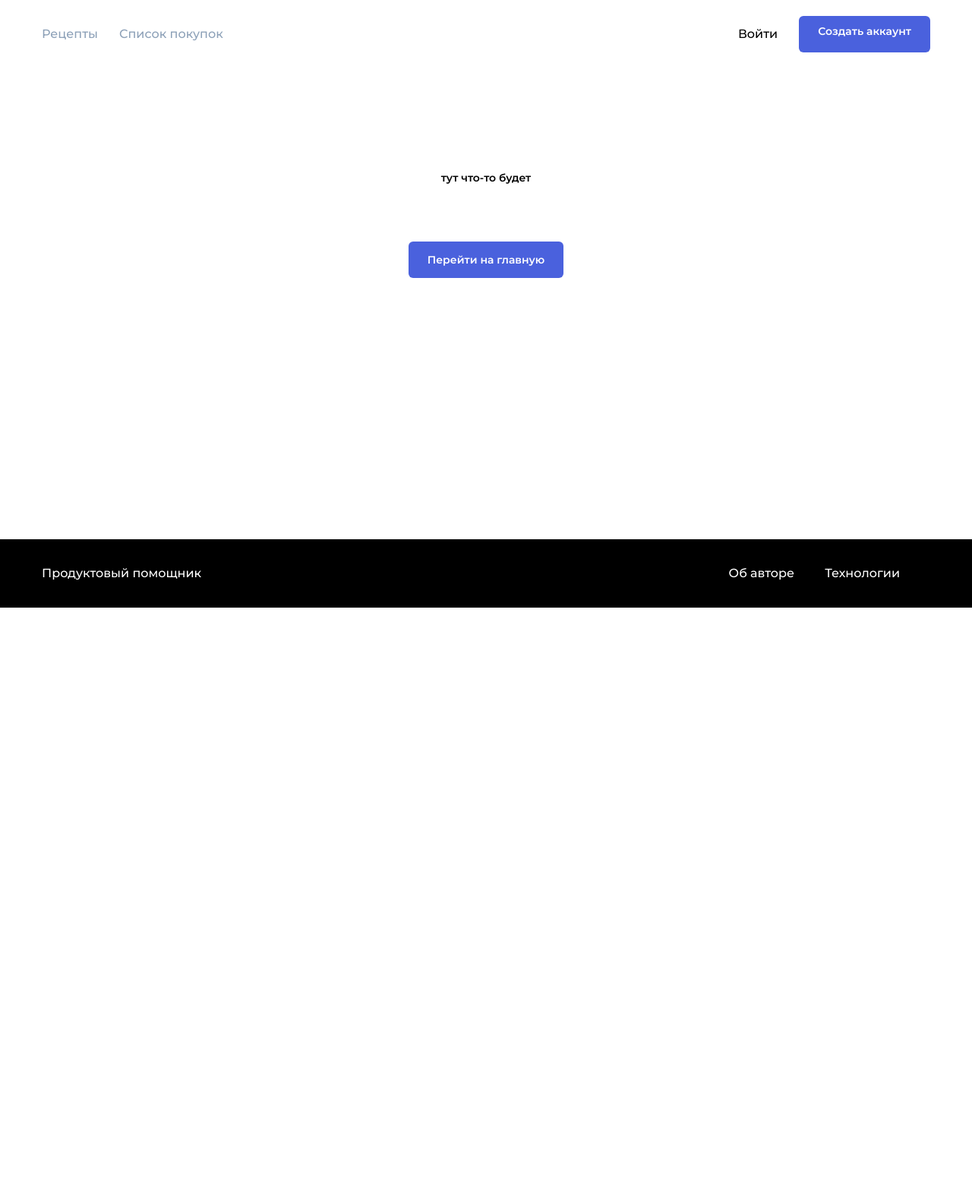
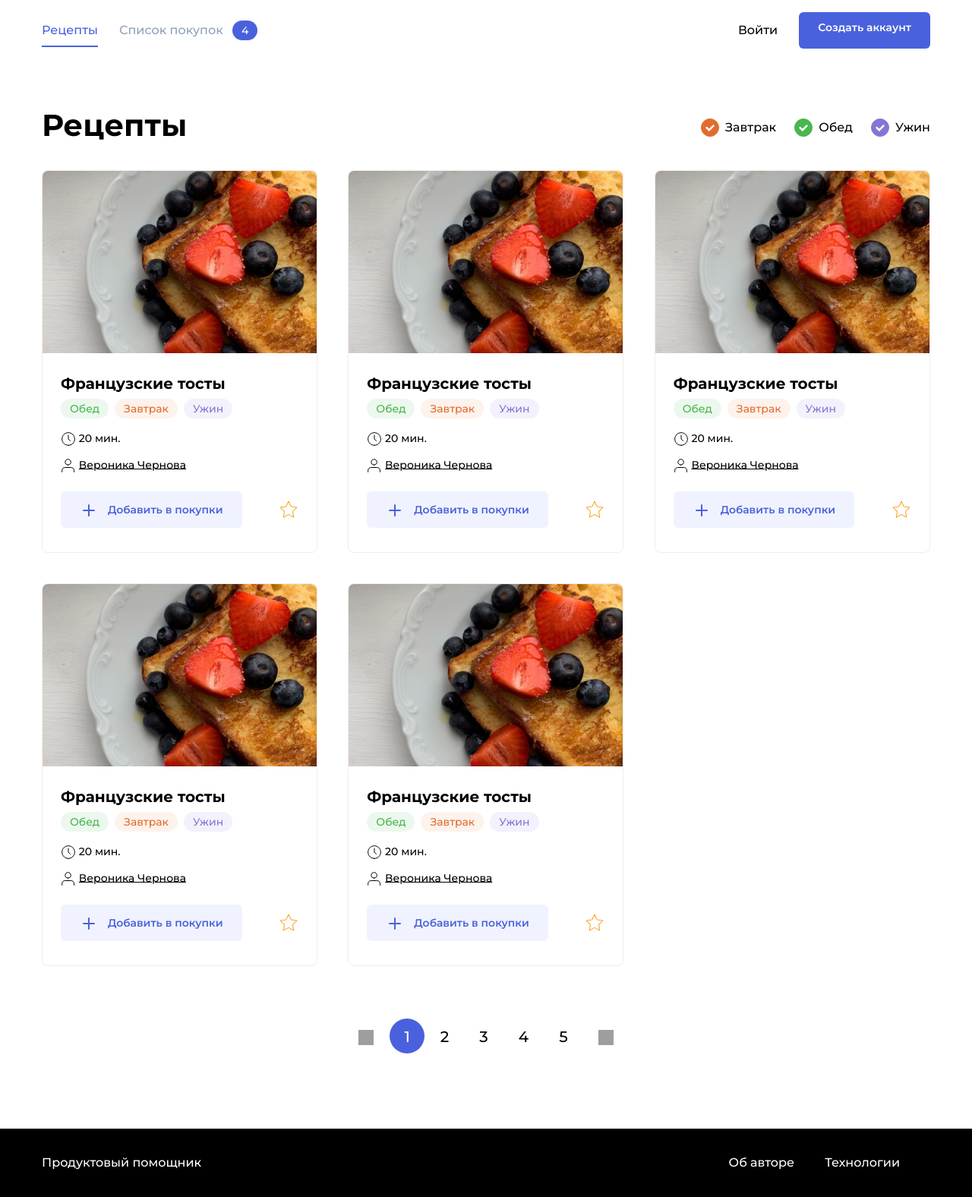
Before and after one commit to luaroncrew/foodgram-project, a Django app: page /recipes/home/ in a window 1280 px wide. Shown: the whole page at 76% size. Before the commit the page ends 800 px from the top, so only its background shows below. Run offline with Django 3.2, Linux system fonts and the light colour scheme; data that the repository does not hold is empty; grey boxes are pictures that could not be loaded.

Commit message:
templates for recipes changed

```diff
--- /dev/null
+++ b/recipes/templates/recipes/indexAuth.html
@@ -0,0 +1,167 @@
+<!doctype html>
+<html lang="en">
+<head>
+    <meta charset="UTF-8">
+    <meta name="viewport"
+          content="width=device-width, user-scalable=no, initial-scale=1.0, maximum-scale=1.0, minimum-scale=1.0">
+    <meta http-equiv="X-UA-Compatible" content="ie=edge">
+    <title>Рецепты</title>
+    <link rel="stylesheet" href="./pages/index.css">
+</head>
+<body class="body">
+  <header class="header">
+      {% if user.is_authenticated %}
+      {% include 'recipes/navbar_authenticated.html' %}
+      {% else %}
+      {% include 'recipes/navbar_not_authenticated.html' %}
+      {% endif %}
+  </header>
+    <main class="main container">
+        <div class="main__header">
+            <h1 class="main__title">Рецепты</h1>
+            <ul class="tags">
+                <li class="tags__item">
+                    <a id="breakfast" class="tags__checkbox tags__checkbox_style_orange tags__checkbox_active" href="#"></a>
+                    <span class="tags__label">Завтрак</span>
+                </li>
+                <li class="tags__item">
+                    <a id="lunch" class="tags__checkbox tags__checkbox_style_green tags__checkbox_active" href="#"></a>
+                    <span for="lunch" class="tags__label">Обед</span>
+                </li>
+                <li class="tags__item">
+                    <a id="dinner" class="tags__checkbox tags__checkbox_style_purple tags__checkbox_active" href="#"></a>
+                    <label for="dinner" class="tags__label">Ужин</label>
+                </li>
+            </ul>
+        </div>
+        <div class="card-list">
+        <div class="card" data-id="120">
+            <a href="#" class="link" target="_blank"><img src="./images/testCardImg.png" alt="Какой-то текст" class="card__image"></a>
+            <div class="card__body">
+                <a class="card__title link" href="#" target="_blank">Французские тосты</a>
+                <ul class="card__items">
+                    <li class="card__item"><span class="badge badge_style_green">Обед</span></li>
+                    <li class="card__item"><span class="badge badge_style_orange">Завтрак</span></li>
+                    <li class="card__item"><span class="badge badge_style_purple">Ужин</span></li>
+                </ul>
+                <div class="card__items card__items_column">
+                    <p class="card__text"><span class="icon-time"></span> 20 мин.</p>
+                    <p class="card__text"><span class="icon-user"></span> <a href="#" style="color: black">Вероника Чернова</a></p>
+                </div>
+            </div>
+            <div class="card__footer">
+                <button class="button button_style_light-blue" name="purchases" data-out><span class="icon-plus button__icon"></span>Добавить в покупки</button>
+                <button class="button button_style_none" name="favorites" data-out><span class="icon-favorite"></span></button>
+            </div>
+        </div>
+        <div class="card" data-id="121">
+            <a href="#" class="link" target="_blank"><img src="./images/testCardImg.png" alt="Какой-то текст" class="card__image"></a>
+            <div class="card__body">
+                <a class="card__title link" href="#" target="_blank">Французские тосты</a>
+                <ul class="card__items">
+                    <li class="card__item"><span class="badge badge_style_green">Обед</span></li>
+                    <li class="card__item"><span class="badge badge_style_orange">Завтрак</span></li>
+                    <li class="card__item"><span class="badge badge_style_purple">Ужин</span></li>
+                </ul>
+                <div class="card__items card__items_column">
+                    <p class="card__text"><span class="icon-time"></span> 20 мин.</p>
+                    <p class="card__text"><span class="icon-user"></span> <a href="#" style="color: black">Вероника Чернова</a></p>
+                </div>
+            </div>
+            <div class="card__footer">
+                <button class="button button_style_light-blue" name="purchases" data-out><span class="icon-plus button__icon"></span>Добавить в покупки</button>
+                <button class="button button_style_none" name="favorites" data-out><span class="icon-favorite"></span></button>
+            </div>
+        </div>
+        <div class="card" data-id="122">
+            <a href="#" class="link" target="_blank"><img src="./images/testCardImg.png" alt="Какой-то текст" class="card__image"></a>
+            <div class="card__body">
+                <a class="card__title link" href="#" target="_blank">Французские тосты</a>
+                <ul class="card__items">
+                    <li class="card__item"><span class="badge badge_style_green">Обед</span></li>
+                    <li class="card__item"><span class="badge badge_style_orange">Завтрак</span></li>
+                    <li class="card__item"><span class="badge badge_style_purple">Ужин</span></li>
+                </ul>
+                <div class="card__items card__items_column">
+                    <p class="card__text"><span class="icon-time"></span> 20 мин.</p>
+                    <p class="card__text"><span class="icon-user"></span> <a href="#" style="color: black">Вероника Чернова</a></p>
+                </div>
+            </div>
+            <div class="card__footer">
+                <button class="button button_style_light-blue" name="purchases" data-out><span class="icon-plus button__icon"></span>Добавить в покупки</button>
+                <button class="button button_style_none" name="favorites" data-out><span class="icon-favorite"></span></button>
+            </div>
+        </div>
+        <div class="card" data-id="123">
+            <a href="#" class="link" target="_blank"><img src="./images/testCardImg.png" alt="Какой-то текст" class="card__image"></a>
+            <div class="card__body">
+                <a class="card__title link" href="#" target="_blank">Французские тосты</a>
+                <ul class="card__items">
+                    <li class="card__item"><span class="badge badge_style_green">Обед</span></li>
+                    <li class="card__item"><span class="badge badge_style_orange">Завтрак</span></li>
+                    <li class="card__item"><span class="badge badge_style_purple">Ужин</span></li>
+                </ul>
+                <div class="card__items card__items_column">
+                    <p class="card__text"><span class="icon-time"></span> 20 мин.</p>
+                    <p class="card__text"><span class="icon-user"></span> <a href="#" style="color: black">Вероника Чернова</a></p>
+                </div>
+            </div>
+            <div class="card__footer">
+                <button class="button button_style_light-blue" name="purchases" data-out><span class="icon-plus button__icon"></span>Добавить в покупки</button>
+                <button class="button button_style_none" name="favorites" data-out><span class="icon-favorite"></span></button>
+            </div>
+        </div>
+        <div class="card" data-id="124">
+            <a href="#" class="link" target="_blank"><img src="./images/testCardImg.png" alt="Какой-то текст" class="card__image"></a>
+            <div class="card__body">
+                <a class="card__title link" href="#" target="_blank">Французские тосты</a>
+                <ul class="card__items">
+                    <li class="card__item"><span class="badge badge_style_green">Обед</span></li>
+                    <li class="card__item"><span class="badge badge_style_orange">Завтрак</span></li>
+                    <li class="card__item"><span class="badge badge_style_purple">Ужин</span></li>
+                </ul>
+                <div class="card__items card__items_column">
+                    <p class="card__text"><span class="icon-time"></span> 20 мин.</p>
+                    <p class="card__text"><span class="icon-user"></span> <a href="#" style="color: black">Вероника Чернова</a></p>
+                </div>
+            </div>
+            <div class="card__footer">
+                <button class="button button_style_light-blue" name="purchases" data-out><span class="icon-plus button__icon"></span>Добавить в покупки</button>
+                <button class="button button_style_none" name="favorites" data-out><span class="icon-favorite"></span></button>
+            </div>
+        </div>
+    </div>
+        <nav class="pagination" aria-label="Search results pages">
+            <ul class="pagination__container">
+                <li class="pagination__item"><a class="pagination__link link" href="#"><span class="icon-left"></span></a></li>
+                <li class="pagination__item pagination__item_active"><a class="pagination__link link" href="#">1</a></li>
+                <li class="pagination__item"><a class="pagination__link link" href="#">2</a></li>
+                <li class="pagination__item"><a class="pagination__link link" href="#">3</a></li>
+                <li class="pagination__item"><a class="pagination__link link" href="#">4</a></li>
+                <li class="pagination__item"><a class="pagination__link link" href="#">5</a></li>
+                <li class="pagination__item"><a class="pagination__link link" href="#"><span class="icon-right"></span></a></li>
+            </ul>
+        </nav>
+    </main>
+    <footer class="footer">
+        <div class="footer__container container">
+            <a href="#" class="footer__brand link">Продуктовый помощник</a>
+            <ul class="footer__items">
+                <li class="footer__item"><a href="#" class="footer__link link">Об авторе </a></li>
+                <li class="footer__item"><a href="#" class="footer__link link">Технологии</a></li>
+            </ul>
+        </div>
+    </footer>
+  <script src="./js/components/MainCards.js"></script>
+
+  <script src="./js/components/Purchases.js"></script>
+  <script src="./js/components/Favorites.js"></script>
+
+  <script src="./js/config/config.js"></script>
+  <script src="./js/components/CardList.js"></script>
+  <script src="./js/components/Header.js"></script>
+
+  <script src="./js/api/Api.js"></script>
+  <script src="indexAuth.js"></script>
+</body>
+</html>
--- /dev/null
+++ b/recipes/templates/recipes/navbar_not_authenticated.html
@@ -0,0 +1,10 @@
+<div class="nav__container container">
+            <ul class="nav__items list">
+                <li class="nav__item nav__item_active"><a href="#" class="nav__link link">Рецепты</a></li>
+                <li class="nav__item nav__item_disabled"><a href="#" class="nav__link link">Список покупок <span class="badge badge_style_blue nav__badge" id="counter">4</span></a></li>
+            </ul>
+            <ul class="nav__items list">
+                <li class="nav__item"><a href="{% url 'login' %}" class="nav__link link">Войти</a></li>
+                <li class="nav__item"><a href="{% url 'signup' %}" class="button button_style_blue">Создать аккаунт</a></li>
+            </ul>
+</div>
--- a/recipes/views.py
+++ b/recipes/views.py
@@ -1,7 +1,16 @@
 from django.shortcuts import render
+from django.core.paginator import Paginator
+
+from .models import Recipe
 
 
-# Create your views here.
-
 def index(request):
-    return render(request, 'recipes/customPage.html', context={'message': 'тут что-то будет'})
+    recipes = Recipe.objects.all()
+    paginator = Paginator(recipes, 6)
+    page_number = request.GET.get('page')
+    page = paginator.get_page(page_number)
+    context = {
+        'paginator': paginator,
+        'page': page
+    }
+    return render(request, 'recipes/indexAuth.html', context=context)
--- a/users/templates/users/base.html
+++ b/users/templates/users/base.html
@@ -1,10 +1,12 @@
 <!DOCTYPE html>
 <html lang="en">
+{% load static %}
 <head>
     <meta charset="UTF-8">
     <title>{% block title %}{% endblock %}</title>
 </head>
 <body>
-
+<header>{% block header %}{% endblock %}</header>
+{% include 'users/footer.html' %}
 </body>
 </html>
```
Also changed, not shown: recipes/templates/recipes/base.html (added, +19 -0 lines), recipes/templates/recipes/card.html (added, +10 -0 lines), recipes/templates/recipes/index.html (added, +78 -0 lines), recipes/templates/recipes/indexAuth.js (added, +37 -0 lines), recipes/templates/recipes/indexNotAuth.html (added, +159 -0 lines), recipes/templates/recipes/indexNotAuth.js (added, +24 -0 lines), recipes/templates/recipes/navbar_authenticated.html (added, +15 -0 lines), recipes/templates/recipes/tagbar.html (added, +14 -0 lines), users/templates/users/authForm.html (+1 -9 lines), users/templates/users/changePassword.html (+1 -9 lines), users/templates/users/customPage.html (+1 -9 lines), users/templates/users/form_errors.html (added, +10 -0 lines), users/templates/users/reg.html (+2 -21 lines), users/templates/users/resetPassword.html (+2 -9 lines), 2 more files.
